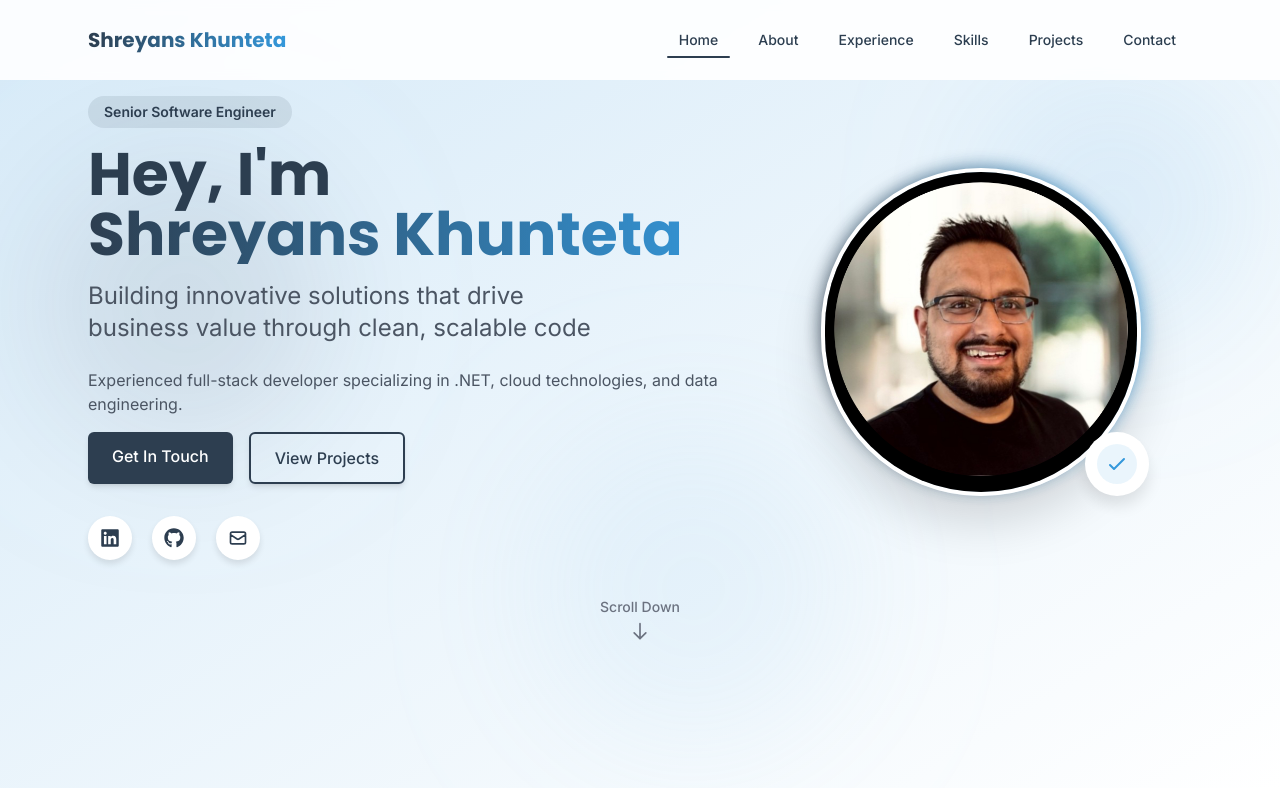
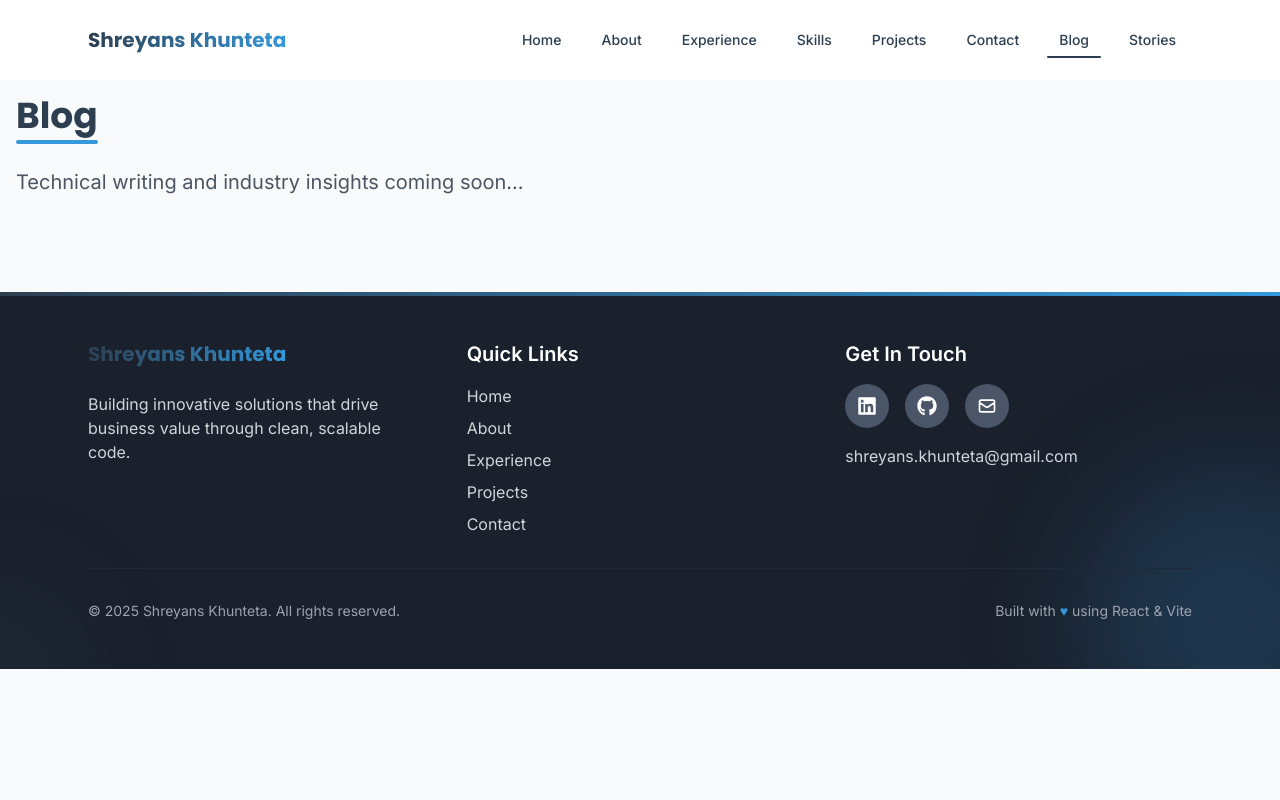
Before and after one commit to SKhunteta/PortfolioWebsite, a React (Vite) app: page /blog in a window 1280 px wide. Shown: the top 800 px of the page. Built offline with nearby package versions, Linux system fonts and the light colour scheme.

Commit message:
Add Blog and Stories pages with client-side routing

```diff
--- a/package.json
+++ b/package.json
@@ -16,7 +16,7 @@
     "react": "^19.0.0",
     "react-dom": "^19.0.0",
     "react-icons": "^5.5.0",
-    "react-router-dom": "^7.2.0",
+    "react-router-dom": "^7.6.0",
     "tailwindcss": "^3.3.5"
   },
   "devDependencies": {
--- a/src/App.jsx
+++ b/src/App.jsx
@@ -1,4 +1,5 @@
 import React from "react";
+import { BrowserRouter as Router, Routes, Route } from "react-router-dom";
 import Navbar from "./components/navbar";
 import Hero from "./components/Hero";
 import About from "./components/About";
@@ -7,13 +8,21 @@ import Skills from "./components/Skills";
 import Projects from "./components/Projects";
 import Contact from "./components/Contact";
 import Footer from "./components/Footer";
+import Blog from "./pages/Blog";
+import Stories from "./pages/Stories";
 
 function App() {
   return (
+    <Router>
       <div className="bg-light text-secondary relative overflow-hidden">
         <div className="absolute inset-0 bg-hero-pattern opacity-5 z-0"></div>
         <Navbar />
         <main className="relative z-10">
+          <Routes>
+            <Route
+              path="/"
+              element={
+                <>
                   <Hero />
                   <div className="bg-white py-8">
                     <About />
@@ -30,9 +39,16 @@ function App() {
                   <div className="bg-white py-8">
                     <Contact />
                   </div>
+                </>
+              }
+            />
+            <Route path="/blog" element={<Blog />} />
+            <Route path="/stories" element={<Stories />} />
+          </Routes>
         </main>
         <Footer />
       </div>
+    </Router>
   );
 }
 
--- a/src/components/navbar.jsx
+++ b/src/components/navbar.jsx
@@ -1,4 +1,5 @@
 import React, { useState, useEffect } from "react";
+import { Link, useLocation } from "react-router-dom";
 import { FaBars, FaTimes, FaGithub, FaLinkedin } from "react-icons/fa";
 import { HiOutlineMail } from "react-icons/hi";
 
@@ -6,6 +7,7 @@ const Navbar = () => {
   const [nav, setNav] = useState(false);
   const [shadow, setShadow] = useState(false);
   const [activeSection, setActiveSection] = useState("home");
+  const location = useLocation();
 
   const links = [
     { id: 1, link: "home", label: "Home" },
@@ -14,6 +16,11 @@ const Navbar = () => {
     { id: 4, link: "skills", label: "Skills" },
     { id: 5, link: "projects", label: "Projects" },
     { id: 6, link: "contact", label: "Contact" },
+  ];
+
+  const pageLinks = [
+    { id: 7, to: "/blog", label: "Blog" },
+    { id: 8, to: "/stories", label: "Stories" },
   ];
 
   useEffect(() => {
@@ -26,6 +33,7 @@ const Navbar = () => {
     };
 
     const handleScroll = () => {
+      if (location.pathname === "/") {
         const sections = document.querySelectorAll("div[id]");
         const scrollPosition = window.scrollY;
 
@@ -41,6 +49,7 @@ const Navbar = () => {
             setActiveSection(sectionId);
           }
         });
+      }
     };
 
     window.addEventListener("scroll", handleShadow);
@@ -50,7 +59,7 @@ const Navbar = () => {
       window.removeEventListener("scroll", handleShadow);
       window.removeEventListener("scroll", handleScroll);
     };
-  }, []);
+  }, [location.pathname]);
 
   return (
     <header
@@ -61,18 +70,19 @@ const Navbar = () => {
       }
     >
       <div className="container-wide h-full flex items-center justify-between">
-        <a
-          href="#home"
+        <Link
+          to="/"
           className="text-primary text-lg md:text-xl font-bold font-display"
         >
           <span className="gradient-text">Shreyans Khunteta</span>
-        </a>
+        </Link>
 
         {/* Desktop Navigation */}
         <nav className="hidden md:block">
           <ul className="flex space-x-1 lg:space-x-2">
             {links.map(({ id, link, label }) => (
               <li key={id}>
+                {location.pathname === "/" ? (
                   <a
                     href={`#${link}`}
                     className={`px-3 py-2 rounded-md mx-1 text-sm font-medium inline-block transition-all duration-300 relative ${
@@ -90,6 +100,36 @@ const Navbar = () => {
                       }`}
                     ></span>
                   </a>
+                ) : (
+                  <Link
+                    to={`/#${link}`}
+                    className="px-3 py-2 rounded-md mx-1 text-sm font-medium inline-block transition-all duration-300 relative text-secondary hover:text-primary"
+                  >
+                    {label}
+                    <span className="absolute bottom-0 left-0 w-full h-0.5 rounded transition-all duration-300 bg-transparent scale-x-0 hover:bg-primary/30 hover:scale-x-100"></span>
+                  </Link>
+                )}
+              </li>
+            ))}
+            {pageLinks.map(({ id, to, label }) => (
+              <li key={id}>
+                <Link
+                  to={to}
+                  className={`px-3 py-2 rounded-md mx-1 text-sm font-medium inline-block transition-all duration-300 relative ${
+                    location.pathname === to
+                      ? "text-primary"
+                      : "text-secondary hover:text-primary"
+                  }`}
+                >
+                  {label}
+                  <span
+                    className={`absolute bottom-0 left-0 w-full h-0.5 rounded transition-all duration-300 ${
+                      location.pathname === to
+                        ? "bg-primary scale-x-100"
+                        : "bg-transparent scale-x-0 hover:bg-primary/30 hover:scale-x-100"
+                    }`}
+                  ></span>
+                </Link>
               </li>
             ))}
           </ul>
@@ -122,12 +162,13 @@ const Navbar = () => {
           onClick={(e) => e.stopPropagation()}
         >
           <div className="flex items-center justify-between mb-8">
-            <a
-              href="#home"
+            <Link
+              to="/"
               className="text-primary text-lg font-bold font-display"
+              onClick={() => setNav(false)}
             >
               <span className="gradient-text">Shreyans Khunteta</span>
-            </a>
+            </Link>
             <button
               onClick={() => setNav(false)}
               className="rounded-full bg-gray-light p-2 hover:bg-gray-200 transition-colors"
@@ -141,6 +182,7 @@ const Navbar = () => {
             <ul className="space-y-2">
               {links.map(({ id, link, label }) => (
                 <li key={id}>
+                  {location.pathname === "/" ? (
                     <a
                       onClick={() => setNav(false)}
                       href={`#${link}`}
@@ -153,10 +195,44 @@ const Navbar = () => {
                       {label}
                       <span
                         className={`absolute left-0 top-0 w-1 h-full rounded-l transition-all duration-300 ${
-                        activeSection === link ? "bg-primary" : "bg-transparent"
+                          activeSection === link
+                            ? "bg-primary"
+                            : "bg-transparent"
                         }`}
                       ></span>
                     </a>
+                  ) : (
+                    <Link
+                      to={`/#${link}`}
+                      onClick={() => setNav(false)}
+                      className="block py-3 px-4 rounded-md transition-colors relative text-secondary hover:text-primary"
+                    >
+                      {label}
+                      <span className="absolute left-0 top-0 w-1 h-full rounded-l transition-all duration-300 bg-transparent"></span>
+                    </Link>
+                  )}
+                </li>
+              ))}
+              {pageLinks.map(({ id, to, label }) => (
+                <li key={id}>
+                  <Link
+                    to={to}
+                    onClick={() => setNav(false)}
+                    className={`block py-3 px-4 rounded-md transition-colors relative ${
+                      location.pathname === to
+                        ? "text-primary font-medium"
+                        : "text-secondary hover:text-primary"
+                    }`}
+                  >
+                    {label}
+                    <span
+                      className={`absolute left-0 top-0 w-1 h-full rounded-l transition-all duration-300 ${
+                        location.pathname === to
+                          ? "bg-primary"
+                          : "bg-transparent"
+                      }`}
+                    ></span>
+                  </Link>
                 </li>
               ))}
             </ul>
--- /dev/null
+++ b/src/pages/Blog.jsx
@@ -0,0 +1,18 @@
+import React from "react";
+
+const Blog = () => {
+  return (
+    <section className="py-16 md:py-24">
+      <div className="container mx-auto px-4">
+        <h1 className="text-4xl font-bold mb-8 section-title">Blog</h1>
+        <div className="prose prose-lg max-w-none">
+          <p className="text-xl text-gray-600 dark:text-gray-300">
+            Technical writing and industry insights coming soon...
+          </p>
+        </div>
+      </div>
+    </section>
+  );
+};
+
+export default Blog;
--- /dev/null
+++ b/src/pages/Stories.jsx
@@ -0,0 +1,18 @@
+import React from "react";
+
+const Stories = () => {
+  return (
+    <section className="py-16 md:py-24">
+      <div className="container mx-auto px-4">
+        <h1 className="text-4xl font-bold mb-8 section-title">Stories</h1>
+        <div className="prose prose-lg max-w-none">
+          <p className="text-xl text-gray-600 dark:text-gray-300">
+            Short fiction and narrative experiments coming soon...
+          </p>
+        </div>
+      </div>
+    </section>
+  );
+};
+
+export default Stories;
```
Also changed, not shown: 1 other file (tests, documents, lock files or other folders). Lines whose indentation alone changed are shown as unchanged.
